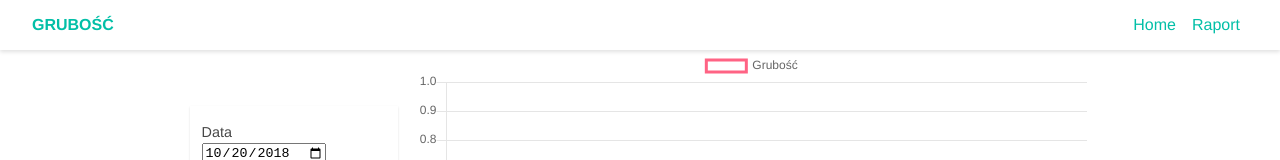
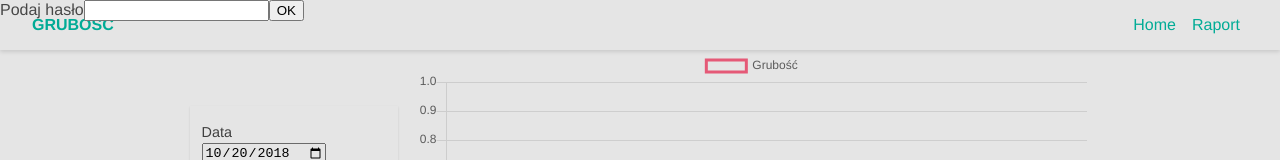
Before and after one commit to yatne/weight, a React app in the folder frontend/: page / in a window 1280 px wide. Both pictures are taken after typing "5" into the empty fields and a click on the button "Dodaj". Shown: the top 160 px of the page. Built offline with nearby package versions, Linux system fonts and the light colour scheme; no server answers.

Commit message:
password prompt popup added

```diff
--- a/frontend/src/components/MainDashboard/MainDashboard.js
+++ b/frontend/src/components/MainDashboard/MainDashboard.js
@@ -3,6 +3,7 @@ import React from 'react';
 import Chart from '../common/Chart';
 import NewWeightSection from './NewWeightSection';
 import WeightsList from '../common/WeightsList';
+import PasswordPopup from './PasswordPopup';
 import { fetchThisMonthsWeights, addWeight } from '../../modules/api/weightApi';
 import style from './mainDashboard.scss';
 
@@ -11,6 +12,7 @@ class MainDashboard extends React.Component {
     super(props);
     this.state = {
       weights: [],
+      popupShown: false,
     };
   }
 
@@ -19,22 +21,43 @@ class MainDashboard extends React.Component {
       .then(weights => this.setState({ weights }));
   }
 
-  addNewWeight(date, weight) {
-    addWeight(date, weight)
-      .then(() => fetchThisMonthsWeights())
-      .then(weights => this.setState({ weights }));
+  handleNewWeightSubmission(date, weight) {
+    const password = window.sessionStorage.getItem('password');
+    if (password) {
+      addWeight(date, weight, password)
+        .then((res) => {
+          if (!res.ok) {
+            window.sessionStorage.clear();
+          }
+        })
+        .then(() => fetchThisMonthsWeights())
+        .then(weights => this.setState({ weights }));
+    } else {
+      this.setState({
+        dateBeforePopup: date,
+        weightBeforePopup: weight,
+        popupShown: true,
+      });
+    }
+  }
+
+  passwordPopupClosed() {
+    this.setState({ popupShown: false });
+    this.handleNewWeightSubmission(this.state.dateBeforePopup, this.state.weightBeforePopup);
   }
 
   render() {
+    const { popupShown } = this.state;
     return (
       <div className={style.dashboard}>
         <section className={style.leftColumn}>
-          <NewWeightSection onSubmit={(date, weight) => this.addNewWeight(date, weight)} />
+          <NewWeightSection onSubmit={(date, weight) => this.handleNewWeightSubmission(date, weight)} />
           <WeightsList weights={this.state.weights} />
         </section>
         <section className={style.rightColumn}>
           <Chart weights={this.state.weights} />
         </section>
+        {popupShown && <PasswordPopup onClose={() => this.passwordPopupClosed()} />}
       </div>
     );
   }
--- /dev/null
+++ b/frontend/src/components/MainDashboard/PasswordPopup.js
@@ -0,0 +1,40 @@
+import React from 'react';
+import PropTypes from 'prop-types';
+import style from './passwordPopup.scss';
+
+class PasswordPopup extends React.Component {
+  constructor(props) {
+    super(props);
+    this.state = {
+      password: '',
+    };
+  }
+
+  submitPassword(e) {
+    e.preventDefault();
+    window.sessionStorage.setItem('password', this.state.password);
+    this.props.onClose();
+  }
+
+  changePassword(e) {
+    this.setState({ password: e.target.value });
+  }
+
+  render() {
+    return (
+      <div className={style.blende}>
+        <form onSubmit={e => this.submitPassword(e)}>
+          <span>Podaj hasło</span>
+          <input type="password" value={this.state.password} onChange={e => this.changePassword(e)} />
+          <button type="submit"> OK </button>
+        </form>
+      </div>
+    );
+  }
+}
+
+PasswordPopup.propTypes = {
+  onClose: PropTypes.func.isRequired,
+};
+
+export default PasswordPopup;
--- /dev/null
+++ b/frontend/src/components/MainDashboard/passwordPopup.scss
@@ -0,0 +1,8 @@
+.blende {
+  position: absolute;
+  top: 0;
+  left: 0;
+  width: 100vw;
+  height: 100vh;
+  background-color: rgba(0, 0, 0, .1);
+}
--- a/frontend/src/modules/api/weightApi.js
+++ b/frontend/src/modules/api/weightApi.js
@@ -3,7 +3,7 @@ import fetch from 'isomorphic-fetch';
 import properties from '../../properties';
 
 export function fetchWeights(from, to = moment().format('YYYY-MM-DD')) {
-  return fetch(`http://${properties.backend_url}/weights
+  return fetch(`${properties.backend_url}/weights
 ?dateFrom=${moment(from).format('YYYY-MM-DD')}
 &dateTo=${moment(to).format('YYYY-MM-DD')}
   `)
@@ -11,22 +11,23 @@ export function fetchWeights(from, to = moment().format('YYYY-MM-DD')) {
 }
 
 export function fetchThisMonthsWeights() {
-  return fetch(`http://${properties.backend_url}/weights`)
+  return fetch(`${properties.backend_url}/weights`)
     .then(res => res.json());
 }
 
 export function fetchAllWeights() {
-  return fetch(`http://${properties.backend_url}/weights/all`)
+  return fetch(`${properties.backend_url}/weights/all`)
     .then(res => res.json());
 }
 
-export function addWeight(date, weight) {
+export function addWeight(date, weight, password) {
   return fetch(
-    `http://${properties.backend_url}/weights`,
+    `${properties.backend_url}/weights`,
     {
       method: 'POST',
       headers: {
         'Content-Type': 'application/json; charset=utf-8',
+        Authorization: password,
       },
       body: JSON.stringify({ date, weight }),
     },
```
